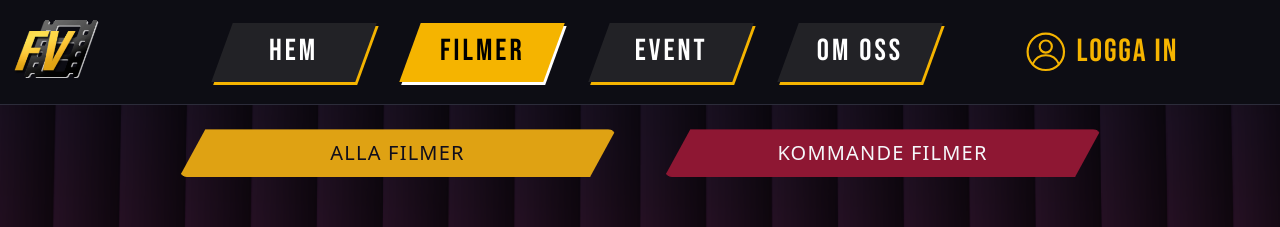
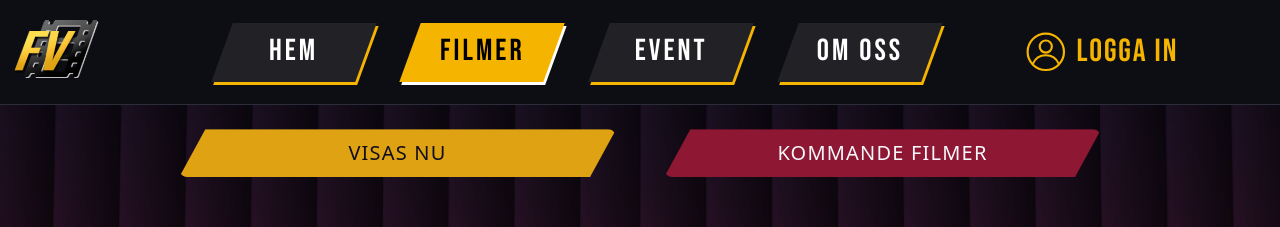
Before and after one commit to jimmybookkyh-crypto/FrontendProject-GR-B, a React (Vite) app in the folder frontend/: page /moviecatalog in a window 1280 px wide. Shown: the top 227 px of the page. Built offline with nearby package versions, Linux system fonts and the light colour scheme; no server answers.

Commit message:
rename \"Alla Filmer\" filter to \"Visas nu\

```diff
--- a/frontend/src/pages/MoviesCatalog.tsx
+++ b/frontend/src/pages/MoviesCatalog.tsx
@@ -96,7 +96,7 @@ function FilterKnappar({ aktivtFilter, onValjFilter }: FilterKnapparProps) {
             active={aktivtFilter === "allaFilmer"}
             onClick={() => onValjFilter("allaFilmer")}
           >
-            Alla Filmer
+            Visas nu
           </Button>
         </Col>
 
```
